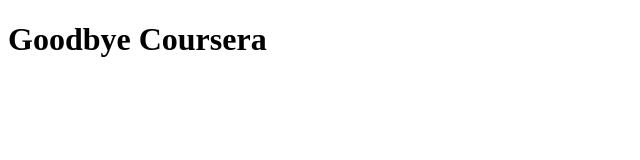
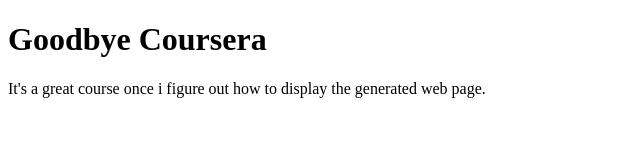
Before and after one commit to gfwhite/coursera-test, a plain HTML site: page site/index.html in a window 1280 px wide. Shown: the whole page, without its empty margins (0-640 px from the left). Drawn offline with Linux system fonts and the light colour scheme.

Commit message:
My Test Page

```diff
--- a/site/index.html
+++ b/site/index.html
@@ -5,5 +5,6 @@
 </head>
 <body>
 <H1>Goodbye Coursera</H1>
+It's a great course once i figure out how to display the generated web page.
 </body>
 </html>
```
